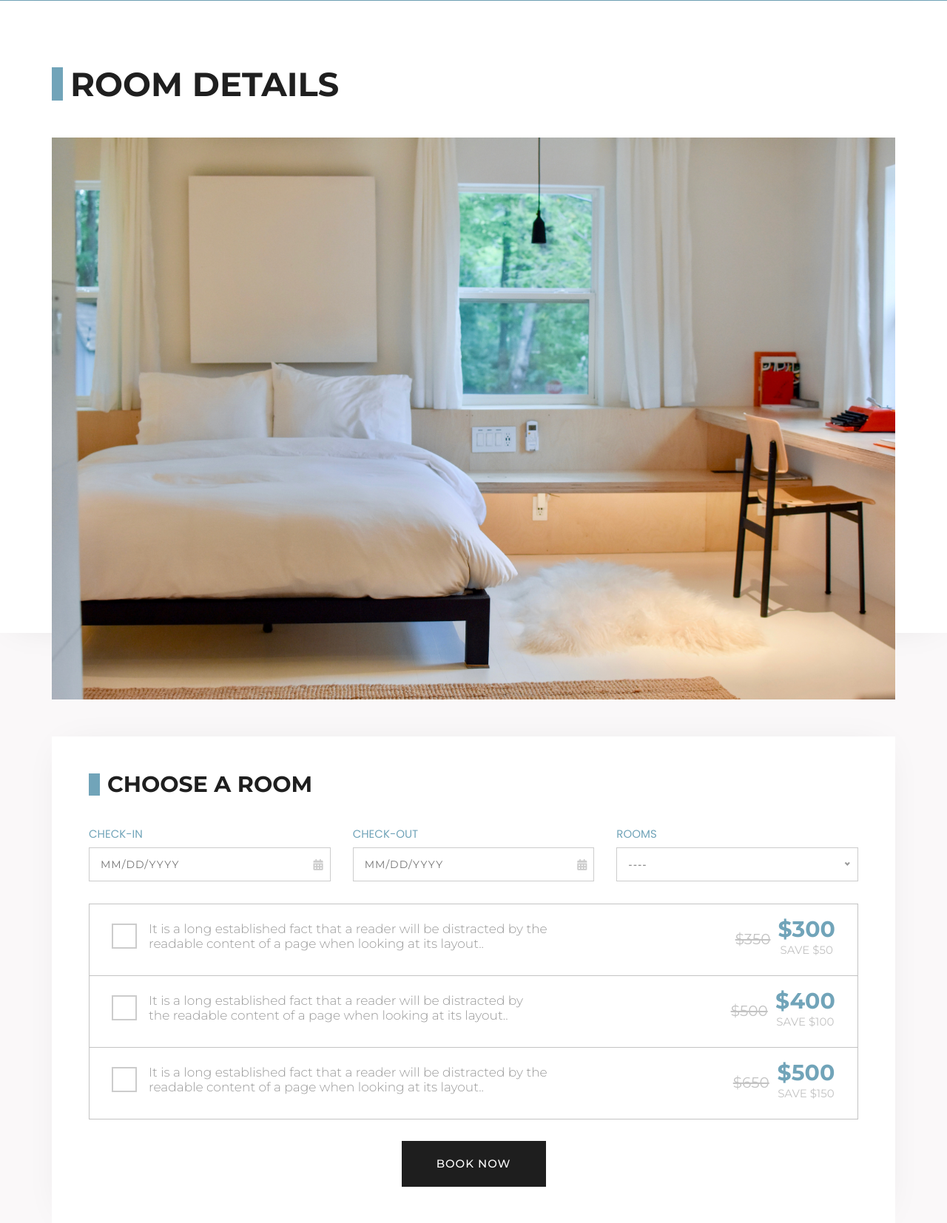
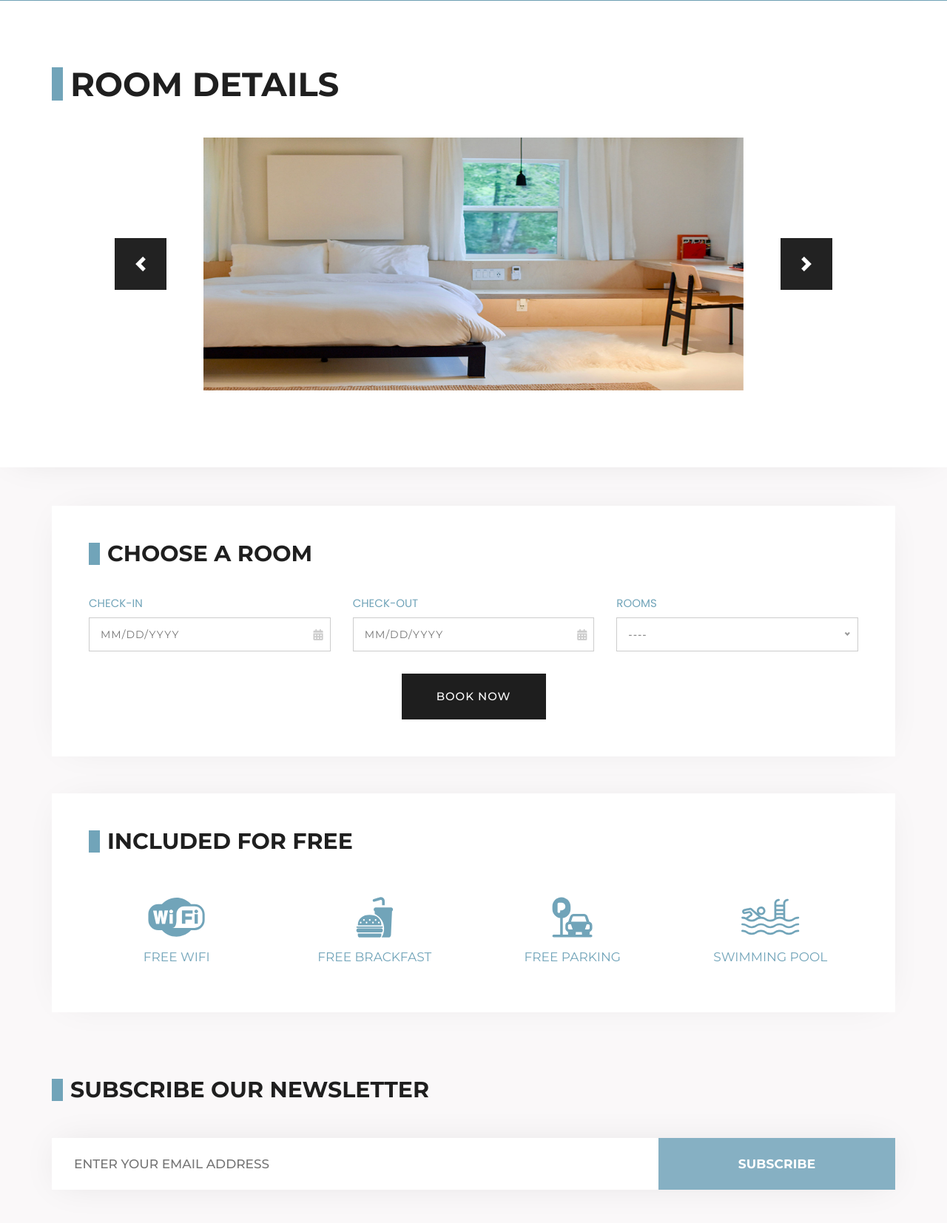
Before and after one commit to jaydesai2304/Hotel-Booking-system, a Django app: page /single_room/ in a window 1280 px wide. Shown: the part 319-1973 px from the top of the page at 74% size. Run offline with Django 5.2, Linux system fonts and the light colour scheme; some libraries are stand-ins or nearby versions.

Commit message:
update code

```diff
--- a/hotel_management/hotel/templates/single_room.html
+++ b/hotel_management/hotel/templates/single_room.html
@@ -106,7 +106,7 @@
       <!-- section -->
       <section class="section padding-bottom_9">
          <div class="large_container white_bg padding-top_9">
-            <div class="row">
+            <div class="row" style="height: 541px;">
                <div class="container">
                   <div class="row">
                      <div class="col-md-6">
@@ -117,8 +117,31 @@
                   </div>
                   <div class="row">
                      <div class="col-md-12">
-                        <div class="full margin-top_5">
-                           <img class="img-responsive minus_bottom_blog" src="{% static 'images/single_room.jpg' %}" alt="#" />
+                        <div class="offset-lg-2 col-lg-8">
+                           <div class="full margin-top_5">
+                              <div id="slider1" class="carousel slide" data-ride="carousel">
+                                 <!-- The slideshow -->
+                                 <div class="carousel-inner">
+                                    <div class="carousel-item active">
+                                       <img class="img-responsive" src="{%static "images/002.jpg"%}" alt="#" />
+                                    </div>
+                                    <div class="carousel-item">
+                                       <img class="img-responsive" src="{%static "images/slide4.jpg"%}" alt="#" />
+                                    </div>
+                                    <div class="carousel-item">
+                                       <img class="img-responsive" src="{%static "images/slide3.jpg"%}" alt="#" />
+                                    </div>
+                                 </div>
+                                 <div class="slide_arrow">
+                                    <a class="carousel-control-prev" href="#slider1" data-slide="prev">
+                                    <span class="carousel-control-prev-icon"></span>
+                                    </a>
+                                    <a class="carousel-control-next" href="#slider1" data-slide="next">
+                                    <span class="carousel-control-next-icon"></span>
+                                    </a>
+                                 </div>
+                              </div>
+                           </div>
                         </div>
                      </div>
                   </div>
@@ -126,6 +149,7 @@
             </div>
          </div>
       </section>
+
       <!-- end section -->
       <!-- section -->
       <section>
@@ -133,7 +157,7 @@
             <div class="row">
                <div class="col-lg-12">
                   <div class="full margin-top_5">
-                     <div class="white_bg_s">
+                     <div class="white_bg_s" style="margin-top: -88px;">
                         <div class="row">
                            <div class="col-lg-12">
                               <div class="full">
@@ -163,48 +187,6 @@
                                     <option value="2">3 Rooms</option>
                                     <option value="3">4 Rooms</option>
                                  </select>
-                              </div>
-                           </div>
-                           <div class="col-lg-12">
-                              <div class="full checkbox_list">
-                                 <ul>
-                                    <li>
-                                       <span>
-                                       <span class="chiller_cb">
-                                       <input id="myCheckbox" type="checkbox">
-                                       <label for="myCheckbox">It is a long established fact that a reader will be distracted by the readable content of a page when looking at its layout..</label>
-                                       <span></span>
-                                       </span>
-                                       </span>
-                                       <span class="price_tag">
-                                          <p><span>$350</span><span><strong>$300</strong>Save $50</span></p>
-                                       </span>
-                                    </li>
-                                    <li>
-                                       <span>
-                                       <span class="chiller_cb">
-                                       <input id="myCheckbox2" type="checkbox">
-                                       <label for="myCheckbox2">It is a long established fact that a reader will be distracted by the readable content of a page when looking at its layout..</label>
-                                       <span></span>
-                                       </span>
-                                       </span>
-                                       <span class="price_tag">
-                                          <p><span>$500</span><span><strong>$400</strong>Save $100</span></p>
-                                       </span>
-                                    </li>
-                                    <li>
-                                       <span>
-                                       <span class="chiller_cb">
-                                       <input id="myCheckbox3" type="checkbox">
-                                       <label for="myCheckbox3">It is a long established fact that a reader will be distracted by the readable content of a page when looking at its layout..</label>
-                                       <span></span>
-                                       </span>
-                                       </span>
-                                       <span class="price_tag">
-                                          <p><span>$650</span><span><strong>$500</strong>Save $150</span></p>
-                                       </span>
-                                    </li>
-                                 </ul>
                               </div>
                            </div>
                            <div class="col-lg-12">
```
Also changed, not shown: hotel_management/db.sqlite3, hotel_management/hotel/static/images/002.jpg (added).
